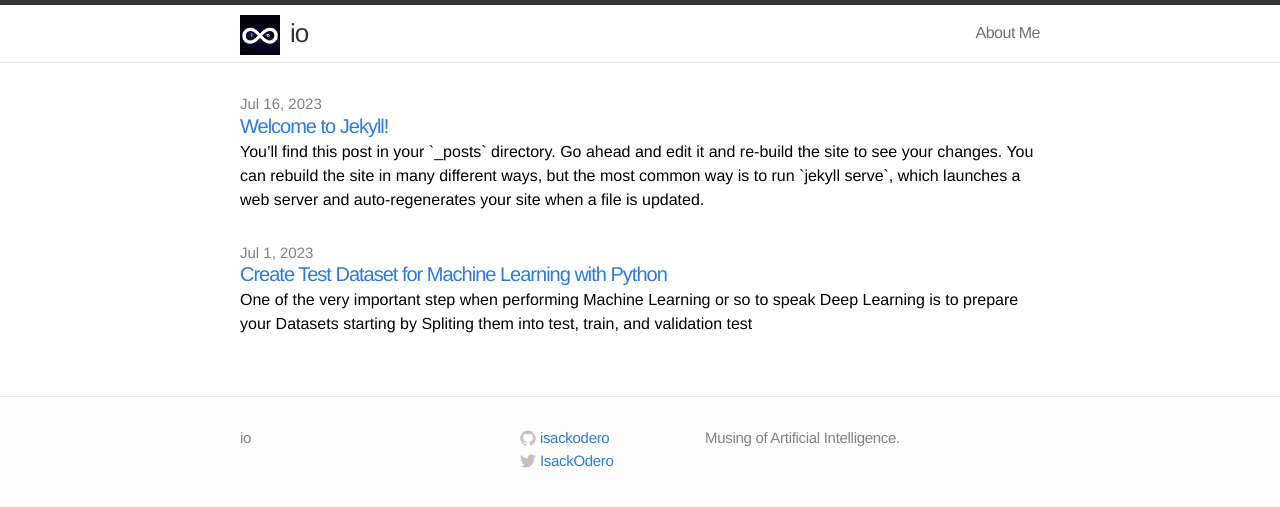
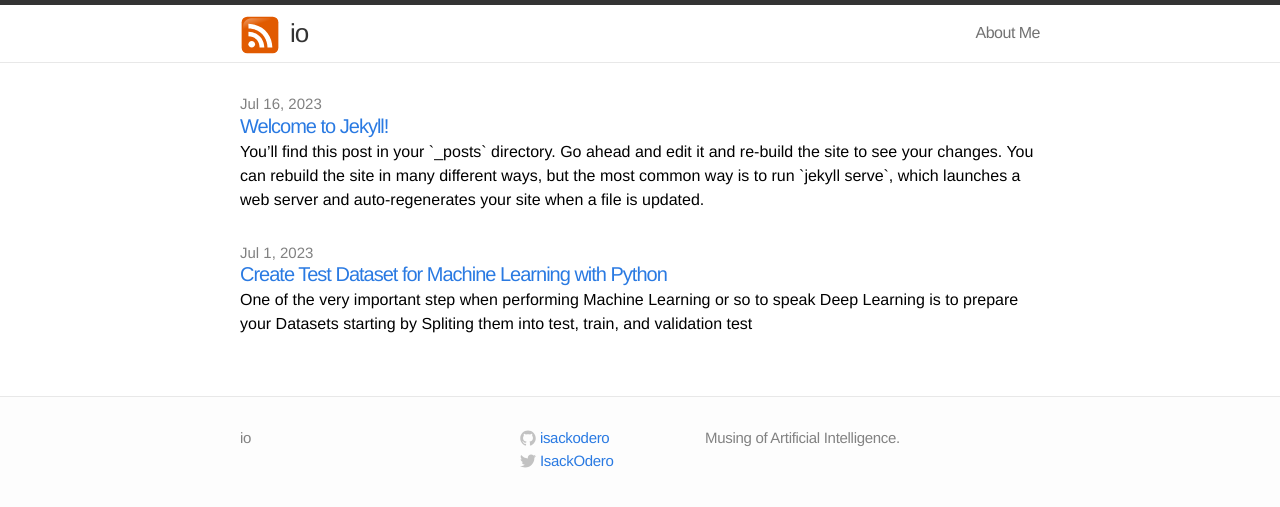
Before and after one commit to oderoi/oderoi.github.io, a Jekyll site: the page built from index.markdown, in a window 1280 px wide. Shown: the top 507 px of the page. Built offline with Jekyll 4.4.1, drawn with Linux system fonts in a browser that asks for light colours.

Commit message:
Update header.html

```diff
--- a/_includes/header.html
+++ b/_includes/header.html
@@ -4,7 +4,7 @@
 
     <div style="float:left; margin-top:10px; margin-right:10px;">
     <a href="{{ "/feed.xml" | prepend: site.baseurl }}">
-      <img src="/assets/1.png" width="40">
+      <img src="/assets/rssicon.svg" width="40">
     </a>
     </div>
 
```
